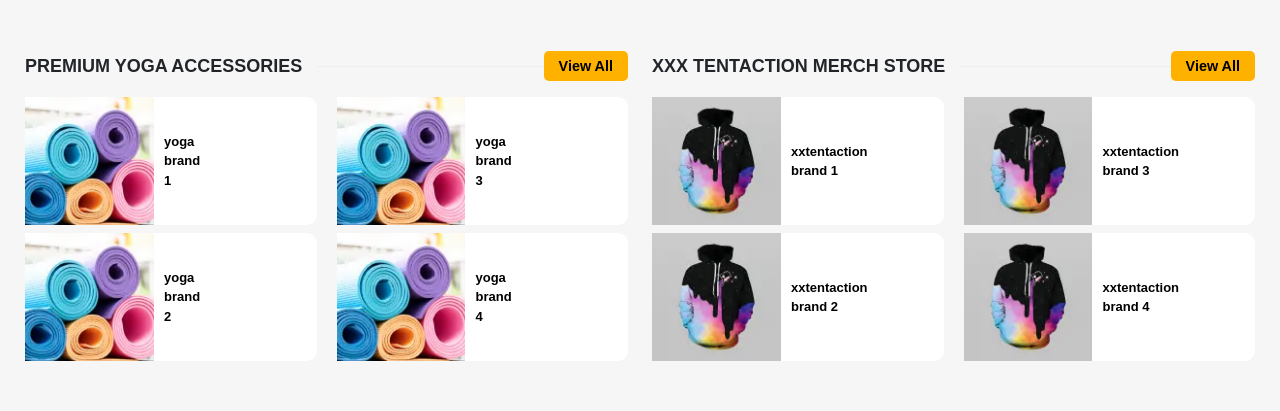
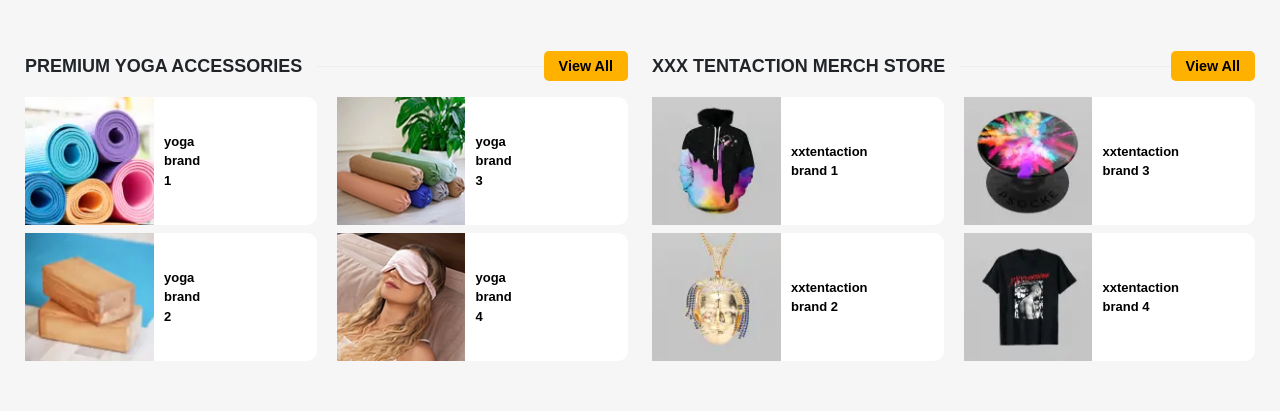
Before and after one commit to khalid-raza03/Ubuy-HomePage-Clone, a website: page index.html in a window 1280 px wide. Shown: the part 3935-4346 px from the top of the page. Drawn offline with nearby package versions, Linux system fonts and the light colour scheme; some icons are missing; a web font is replaced by a local one.

Commit message:
update images

```diff
--- a/index.html
+++ b/index.html
@@ -1575,36 +1575,36 @@
 
               <div class="swiper-slide swiper-custom4">
                 <div class="yoga-card mb-2">
-                  <figure href="#"><img src="./images/yoga-img.webp" alt="" height="128" width="130" />
+                  <figure href="#"><img src="./images/yoga-img.webp" alt="yoga-cards" height="128" width="130" />
                     <span> yoga brand 1</span>
                   </figure>
                 </div>
                 <div class="yoga-card">
-                  <figure href="#"><img src="./images/yoga-img.webp" alt="" height="128" width="130" />
+                  <figure href="#"><img src="./images/yoga-blocks.jpg.webp" alt="yoga-cards" height="128" width="130" />
                     <span> yoga brand 2</span>
                   </figure>
                 </div>
               </div>
               <div class="swiper-slide swiper-custom4">
                 <div class="yoga-card mb-2">
-                  <figure href="#"><img src="./images/yoga-img.webp" alt="" height="128" width="130" />
+                  <figure href="#"><img src="./images/yoga-sandbags.jpg.webp" alt="yoga-cards" height="128" width="130" />
                     <span> yoga brand 3</span>
                   </figure>
                 </div>
                 <div class="yoga-card">
-                  <figure href="#"><img src="./images/yoga-img.webp" alt="" height="128" width="130" />
+                  <figure href="#"><img src="./images/yoga-silk-eye-bags.jpg.webp" alt="yoga-cards" height="128" width="130" />
                     <span> yoga brand 4</span>
                   </figure>
                 </div>
               </div>
               <div class="swiper-slide swiper-custom4">
                 <div class="yoga-card mb-2">
-                  <figure href="#"><img src="./images/yoga-img.webp" alt="" height="128" width="130" />
+                  <figure href="#"><img src="./images/yoga-straps.jpg.webp" alt="yoga-cards" height="128" width="130" />
                     <span> yoga brand 5</span>
                   </figure>
                 </div>
                 <div class="yoga-card">
-                  <figure href="#"><img src="./images/yoga-img.webp" alt="" height="128" width="130" />
+                  <figure href="#"><img src="./images/yoga-starter-sets.jpg.webp" alt="yoga-cards" height="128" width="130" />
                     <span> yoga brand 6</span>
                   </figure>
                 </div>
@@ -1618,7 +1618,7 @@
               <div class="yoga-card mb-2">
                 <a href="">
 
-                  <figure><img src="./images/yoga-img.webp" alt height="128" width="130" />
+                  <figure><img src="./images/yoga-img.webp" alt="yoga-cards" height="128" width="130" />
                     <span> yoga brand</span>
                   </figure>
                 </a>
@@ -1626,7 +1626,7 @@
               <div class="yoga-card">
                 <a href="">
 
-                  <figure><img src="./images/yoga-img.webp" alt height="128" width="130" />
+                  <figure><img src="./images/yoga-blocks.jpg.webp" alt="yoga-cards" height="128" width="130" />
                     <span> yoga brand</span>
                   </figure>
                 </a>
@@ -1636,7 +1636,7 @@
               <div class="yoga-card mb-2">
                 <a href="">
 
-                  <figure><img src="./images/yoga-img.webp" alt height="128" width="130" />
+                  <figure><img src="./images/yoga-straps.jpg.webp" alt="yoga-cards" height="128" width="130" />
                     <span> yoga brand</span>
                   </figure>
                 </a>
@@ -1644,7 +1644,7 @@
               <div class="yoga-card">
                 <a href="">
 
-                  <figure><img src="./images/yoga-img.webp" alt height="128" width="130" />
+                  <figure><img src="./images/yoga-starter-sets.jpg.webp" alt="yoga-cards" height="128" width="130" />
                     <span> yoga brand</span>
                   </figure>
                 </a>
@@ -1654,7 +1654,7 @@
               <div class="yoga-card mb-2">
                 <a href="">
 
-                  <figure><img src="./images/yoga-img.webp" alt height="128" width="130" />
+                  <figure><img src="./images/yoga-silk-eye-bags.jpg.webp" alt="yoga-cards" height="128" width="130" />
                     <span> yoga brand</span>
                   </figure>
                 </a>
@@ -1662,7 +1662,7 @@
               <div class="yoga-card">
                 <a href="">
 
-                  <figure><img src="./images/yoga-img.webp" alt height="128" width="130" />
+                  <figure><img src="./images/yoga-sandbags.jpg.webp" alt="yoga-cards" height="128" width="130" />
                     <span> yoga brand</span>
                   </figure>
                 </a>
@@ -1685,36 +1685,36 @@
             <div class="swiper-wrapper">
               <div class="swiper-slide swiper-custom4">
                 <div class="xxtentaction-card mb-2">
-                  <figure href="#"><img src="./images/xxx-tentacion.webp" alt height="128" width="130" />
+                  <figure href="#"><img src="./images/xxx-tentacion.webp" alt="xxtentaction-card" height="128" width="130" />
                     <span> xxtentaction brand 1</span>
                   </figure>
                 </div>
                 <div class="xxtentaction-card">
-                  <figure href="#"><img src="./images/xxx-tentacion.webp" alt="" height="128" width="130" />
+                  <figure href="#"><img src="./images/xxx-tentaction-pendants.jpg.webp" alt="xxtentaction-card" height="128" width="130" />
                     <span> xxtentaction brand 2</span>
                   </figure>
                 </div>
               </div>
               <div class="swiper-slide swiper-custom4">
                 <div class="xxtentaction-card mb-2">
-                  <figure href="#"><img src="./images/xxx-tentacion.webp" alt="" height="128" width="130" />
+                  <figure href="#"><img src="./images/xxx-tentaction-popgrips.jpg.webp" alt="xxtentaction-card" height="128" width="130" />
                     <span> xxtentaction brand 3</span>
                   </figure>
                 </div>
                 <div class="xxtentaction-card">
-                  <figure href="#"><img src="./images/xxx-tentacion.webp" alt="" height="128" width="130" />
+                  <figure href="#"><img src="./images/xxx-tentaction-t-shirts.jpg.webp" alt="xxtentaction-card" height="128" width="130" />
                     <span> xxtentaction brand 4</span>
                   </figure>
                 </div>
               </div>
               <div class="swiper-slide swiper-custom4">
                 <div class="xxtentaction-card mb-2">
-                  <figure href="#"><img src="./images/xxx-tentacion.webp" alt="" height="128" width="130" />
+                  <figure href="#"><img src="./images/xxx-tentacion.webp" alt="xxtentaction-card" height="128" width="130" />
                     <span> xxtentaction brand 5</span>
                   </figure>
                 </div>
                 <div class="xxtentaction-card">
-                  <figure href="#"><img src="./images/xxx-tentacion.webp" alt="" height="128" width="130" />
+                  <figure href="#"><img src="./images/xxx-tentaction-t-shirts.jpg.webp" alt="xxtentaction-card" height="128" width="130" />
                     <span> xxtentaction brand 6</span>
                   </figure>
                 </div>
@@ -1728,7 +1728,7 @@
               <div class="xxtentaction-card mb-2">
                 <a href="">
 
-                  <figure><img src="./images/xxx-tentacion.webp" alt height="128" width="130" />
+                  <figure><img src="./images/xxx-tentacion.webp" alt="xxtentaction-card" height="128" width="130" />
                     <span> xxtentaction brand</span>
                   </figure>
                 </a>
@@ -1736,7 +1736,7 @@
               <div class="xxtentaction-card">
                 <a href="">
 
-                  <figure><img src="./images/xxx-tentacion.webp" alt height="128" width="130" />
+                  <figure><img src="./images/xxx-tentaction-pendants.jpg.webp" alt="xxtentaction-card" height="128" width="130" />
                     <span> xxtentaction brand</span>
                   </figure>
                 </a>
@@ -1746,7 +1746,7 @@
               <div class="xxtentaction-card mb-2">
                 <a href="">
 
-                  <figure><img src="./images/xxx-tentacion.webp" alt height="128" width="130" />
+                  <figure><img src="./images/xxx-tentaction-popgrips.jpg.webp" alt="xxtentaction-card" height="128" width="130" />
                     <span> xxtentaction brand</span>
                   </figure>
                 </a>
@@ -1754,7 +1754,7 @@
               <div class="xxtentaction-card">
                 <a href="">
 
-                  <figure><img src="./images/xxx-tentacion.webp" alt height="128" width="130" />
+                  <figure><img src="./images/xxx-tentaction-t-shirts.jpg.webp" alt="xxtentaction-card" height="128" width="130" />
                     <span> xxtentaction brand</span>
                   </figure>
                 </a>
@@ -1764,7 +1764,7 @@
               <div class="xxtentaction-card mb-2">
                 <a href="">
 
-                  <figure><img src="./images/xxx-tentacion.webp" alt height="128" width="130" />
+                  <figure><img src="./images/xxx-tentacion.webp" alt="xxtentaction-card" height="128" width="130" />
                     <span> xxtentaction brand</span>
                   </figure>
                 </a>
@@ -1772,7 +1772,7 @@
               <div class="xxtentaction-card">
                 <a href="">
 
-                  <figure><img src="./images/xxx-tentacion.webp" alt height="128" width="130" />
+                  <figure><img src="./images/xxx-tentaction-pendants.jpg.webp" alt="xxtentaction-card" height="128" width="130" />
                     <span> xxtentaction brand</span>
                   </figure>
                 </a>
```
Also changed, not shown: images/xxx-tentaction-pendants.jpg.webp (added), images/xxx-tentaction-popgrips.jpg.webp (added), images/xxx-tentaction-t-shirts.jpg.webp (added), images/yoga-blocks.jpg.webp (added), images/yoga-sandbags.jpg.webp (added), images/yoga-silk-eye-bags.jpg.webp (added), images/yoga-starter-sets.jpg.webp (added), images/yoga-straps.jpg.webp (added).
